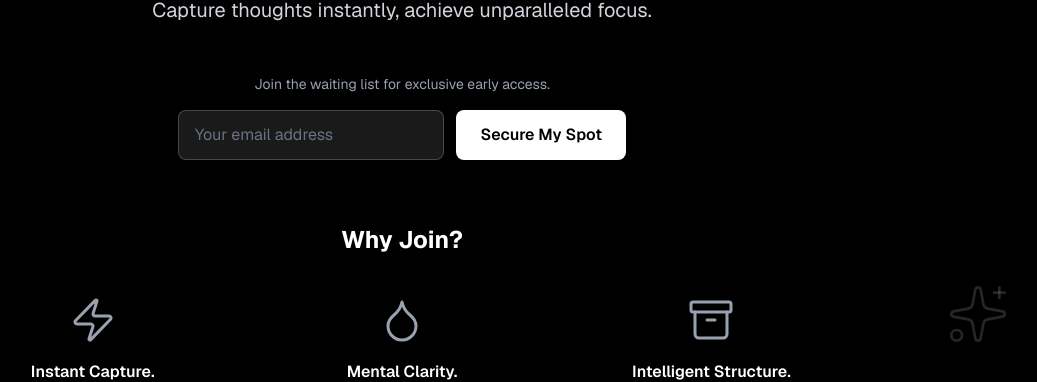
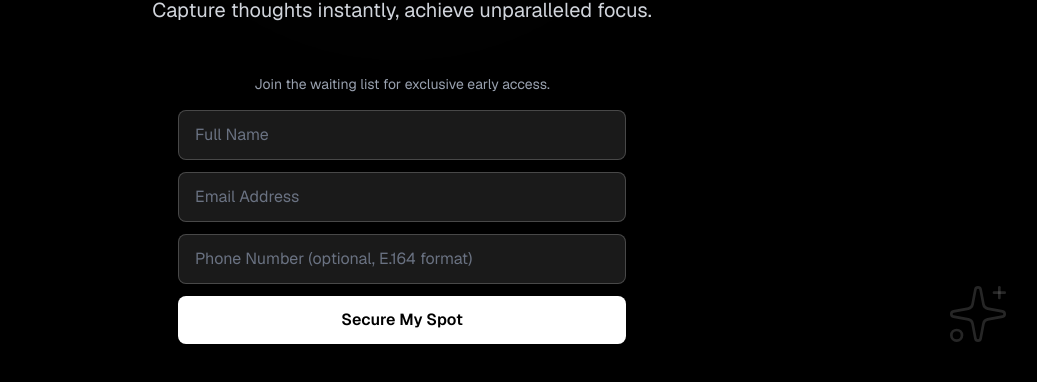
Before and after one commit to kumargaurav121/mind-archive-web, a Next.js app: page / in a window 1280 px wide. Shown: the part 422-804 px from the top of the page, without its empty margins (238-1275 px from the left). Built offline with nearby package versions, Linux system fonts and the light colour scheme; no server answers.

Commit message:
Added verification policy

```diff
--- a/app/page.tsx
+++ b/app/page.tsx
@@ -1,22 +1,126 @@
 "use client";
 
-import { useState } from "react";
+import { useState, useEffect } from "react";
 import Link from "next/link";
 import { Mic, Zap, Droplet, Archive, Check, Sparkles } from "lucide-react";
 
+const API_URL = process.env.NEXT_PUBLIC_API_URL || "http://localhost:3000";
+
 export default function Home() {
+  const [name, setName] = useState("");
   const [email, setEmail] = useState("");
+  const [phone, setPhone] = useState("");
+  const [otp, setOtp] = useState("");
   const [isSubmitting, setIsSubmitting] = useState(false);
-  const [submitted, setSubmitted] = useState(false);
+  const [showOtpForm, setShowOtpForm] = useState(false);
+  const [verified, setVerified] = useState(false);
+  const [error, setError] = useState("");
+  const [resendCooldown, setResendCooldown] = useState(0);
 
-  const handleSubmit = async (e: React.FormEvent) => {
+  const handleRegister = async (e: React.FormEvent) => {
     e.preventDefault();
     setIsSubmitting(true);
-    // TODO: Add actual email submission logic
-    await new Promise((resolve) => setTimeout(resolve, 1000));
-    setSubmitted(true);
+    setError("");
+
+    try {
+      const response = await fetch(`${API_URL}/api/waitlist/register`, {
+        method: "POST",
+        headers: {
+          "Content-Type": "application/json",
+        },
+        body: JSON.stringify({ name, email, phone: phone || undefined }),
+      });
+
+      const data = await response.json();
+
+      if (!data.success) {
+        setError(data.error || "Failed to register");
+        if (data.retryAfter) {
+          setResendCooldown(data.retryAfter);
+        }
+        return;
+      }
+
+      setShowOtpForm(true);
+    } catch {
+      setError("Network error. Please check if the backend is running.");
+    } finally {
       setIsSubmitting(false);
+    }
   };
+
+  const handleVerifyOtp = async (e: React.FormEvent) => {
+    e.preventDefault();
+    setIsSubmitting(true);
+    setError("");
+
+    try {
+      const response = await fetch(`${API_URL}/api/waitlist/verify-otp`, {
+        method: "POST",
+        headers: {
+          "Content-Type": "application/json",
+        },
+        body: JSON.stringify({ email, otp }),
+      });
+
+      const data = await response.json();
+
+      if (!data.success) {
+        setError(data.error || "Failed to verify OTP");
+        return;
+      }
+
+      setVerified(true);
+    } catch {
+      setError("Network error. Please try again.");
+    } finally {
+      setIsSubmitting(false);
+    }
+  };
+
+  const handleResendOtp = async () => {
+    if (resendCooldown > 0) return;
+
+    setIsSubmitting(true);
+    setError("");
+
+    try {
+      const response = await fetch(`${API_URL}/api/waitlist/resend-otp`, {
+        method: "POST",
+        headers: {
+          "Content-Type": "application/json",
+        },
+        body: JSON.stringify({ email }),
+      });
+
+      const data = await response.json();
+
+      if (!data.success) {
+        setError(data.error || "Failed to resend OTP");
+        if (data.retryAfter) {
+          setResendCooldown(data.retryAfter);
+        }
+        return;
+      }
+
+      setResendCooldown(120); // 2 minutes cooldown
+    } catch {
+      setError("Network error. Please try again.");
+    } finally {
+      setIsSubmitting(false);
+    }
+  };
+
+  // Countdown timer for resend cooldown
+  useEffect(() => {
+    if (resendCooldown <= 0) return;
+
+    const timer = setInterval(() => {
+      setResendCooldown((prev) => Math.max(0, prev - 1));
+    }, 1000);
+
+    return () => clearInterval(timer);
+  }, [resendCooldown]);
 
   return (
     <div className="min-h-screen bg-black text-white flex flex-col relative overflow-hidden">
@@ -61,28 +165,97 @@ export default function Home() {
           <p className="text-center text-sm text-gray-400 mb-4">
             Join the waiting list for exclusive early access.
           </p>
-          {!submitted ? (
-            <form onSubmit={handleSubmit} className="flex gap-3">
+
+          {/* Error Message */}
+          {error && (
+            <div className="mb-4 p-3 bg-red-500/20 border border-red-500/50 rounded-lg">
+              <p className="text-red-400 text-sm text-center">{error}</p>
+            </div>
+          )}
+
+          {!verified ? (
+            !showOtpForm ? (
+              // Registration Form
+              <form onSubmit={handleRegister} className="space-y-3">
+                <input
+                  type="text"
+                  value={name}
+                  onChange={(e) => setName(e.target.value)}
+                  placeholder="Full Name"
+                  required
+                  className="w-full px-4 py-3 rounded-lg bg-white/10 border border-white/20 text-white placeholder-gray-500 focus:outline-none focus:ring-2 focus:ring-white/50 transition"
+                />
                 <input
                   type="email"
                   value={email}
                   onChange={(e) => setEmail(e.target.value)}
-                placeholder="Your email address"
+                  placeholder="Email Address"
                   required
-                className="flex-1 px-4 py-3 rounded-lg bg-white/10 border border-white/20 text-white placeholder-gray-500 focus:outline-none focus:ring-2 focus:ring-white/50 transition"
+                  className="w-full px-4 py-3 rounded-lg bg-white/10 border border-white/20 text-white placeholder-gray-500 focus:outline-none focus:ring-2 focus:ring-white/50 transition"
+                />
+                <input
+                  type="tel"
+                  value={phone}
+                  onChange={(e) => setPhone(e.target.value)}
+                  placeholder="Phone Number (optional, E.164 format)"
+                  className="w-full px-4 py-3 rounded-lg bg-white/10 border border-white/20 text-white placeholder-gray-500 focus:outline-none focus:ring-2 focus:ring-white/50 transition"
                 />
                 <button
                   type="submit"
                   disabled={isSubmitting}
-                className="px-6 py-3 bg-white text-black font-semibold rounded-lg hover:bg-gray-200 transition disabled:opacity-50 disabled:cursor-not-allowed whitespace-nowrap"
+                  className="w-full px-6 py-3 bg-white text-black font-semibold rounded-lg hover:bg-gray-200 transition disabled:opacity-50 disabled:cursor-not-allowed"
                 >
                   {isSubmitting ? "Submitting..." : "Secure My Spot"}
                 </button>
               </form>
             ) : (
-            <div className="text-center py-3 px-6 bg-white/10 rounded-lg border border-white/20">
-              <p className="text-green-400 font-semibold">
-                ✓ Thanks! You&apos;re on the list.
+              // OTP Verification Form
+              <div className="space-y-4">
+                <div className="text-center mb-4">
+                  <p className="text-sm text-gray-400">
+                    We&apos;ve sent a 6-digit code to
+                  </p>
+                  <p className="text-white font-semibold">{email}</p>
+                </div>
+                <form onSubmit={handleVerifyOtp} className="space-y-3">
+                  <input
+                    type="text"
+                    value={otp}
+                    onChange={(e) => setOtp(e.target.value.replace(/\D/g, "").slice(0, 6))}
+                    placeholder="Enter 6-digit code"
+                    required
+                    maxLength={6}
+                    className="w-full px-4 py-3 rounded-lg bg-white/10 border border-white/20 text-white text-center text-2xl tracking-widest placeholder-gray-500 focus:outline-none focus:ring-2 focus:ring-white/50 transition"
+                  />
+                  <button
+                    type="submit"
+                    disabled={isSubmitting || otp.length !== 6}
+                    className="w-full px-6 py-3 bg-white text-black font-semibold rounded-lg hover:bg-gray-200 transition disabled:opacity-50 disabled:cursor-not-allowed"
+                  >
+                    {isSubmitting ? "Verifying..." : "Verify Code"}
+                  </button>
+                </form>
+                <div className="text-center">
+                  <button
+                    onClick={handleResendOtp}
+                    disabled={resendCooldown > 0 || isSubmitting}
+                    className="text-sm text-gray-400 hover:text-white transition disabled:opacity-50 disabled:cursor-not-allowed"
+                  >
+                    {resendCooldown > 0
+                      ? `Resend code in ${resendCooldown}s`
+                      : "Resend code"}
+                  </button>
+                </div>
+              </div>
+            )
+          ) : (
+            <div className="text-center py-6 px-6 bg-white/10 rounded-lg border border-white/20">
+              <Check className="w-12 h-12 text-green-400 mx-auto mb-3" strokeWidth={2} />
+              <p className="text-green-400 font-semibold text-lg mb-2">
+                You&apos;re Verified!
+              </p>
+              <p className="text-gray-400 text-sm">
+                Welcome to the Mind Archive waitlist. We&apos;ll be in touch soon.
               </p>
             </div>
           )}
--- a/package.json
+++ b/package.json
@@ -3,9 +3,9 @@
   "version": "0.1.0",
   "private": true,
   "scripts": {
-    "dev": "next dev",
+    "dev": "next dev -p 3001",
     "build": "next build",
-    "start": "next start",
+    "start": "next start -p 3001",
     "lint": "eslint"
   },
   "dependencies": {
```
Also changed, not shown: 1 other file (tests, documents, lock files or other folders). Lines whose indentation alone changed are shown as unchanged.
